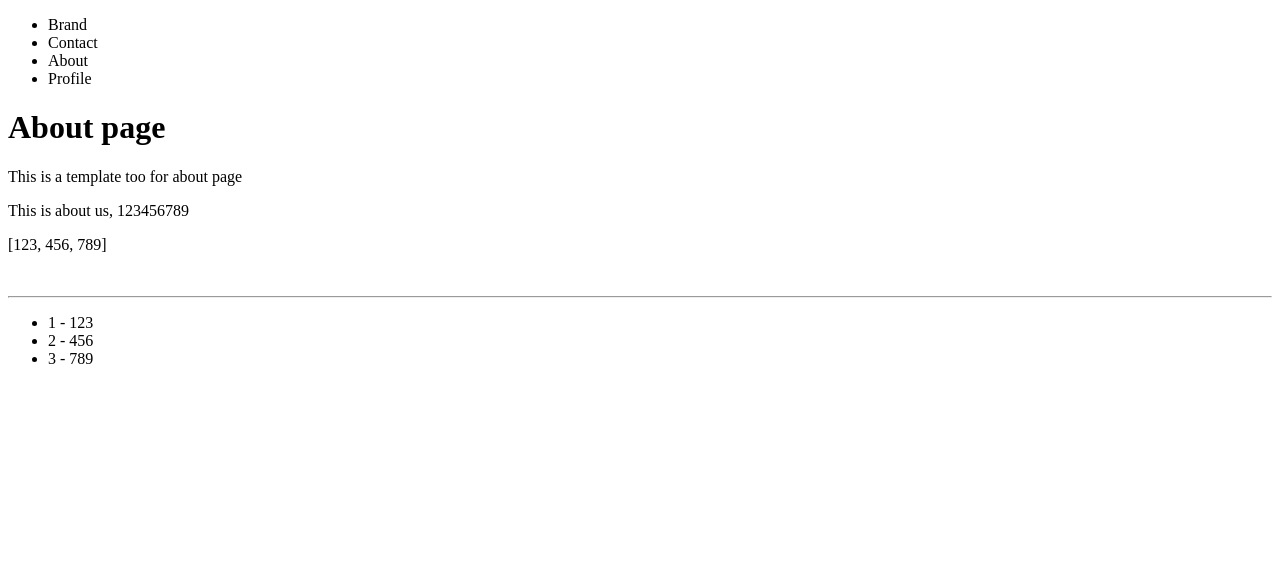
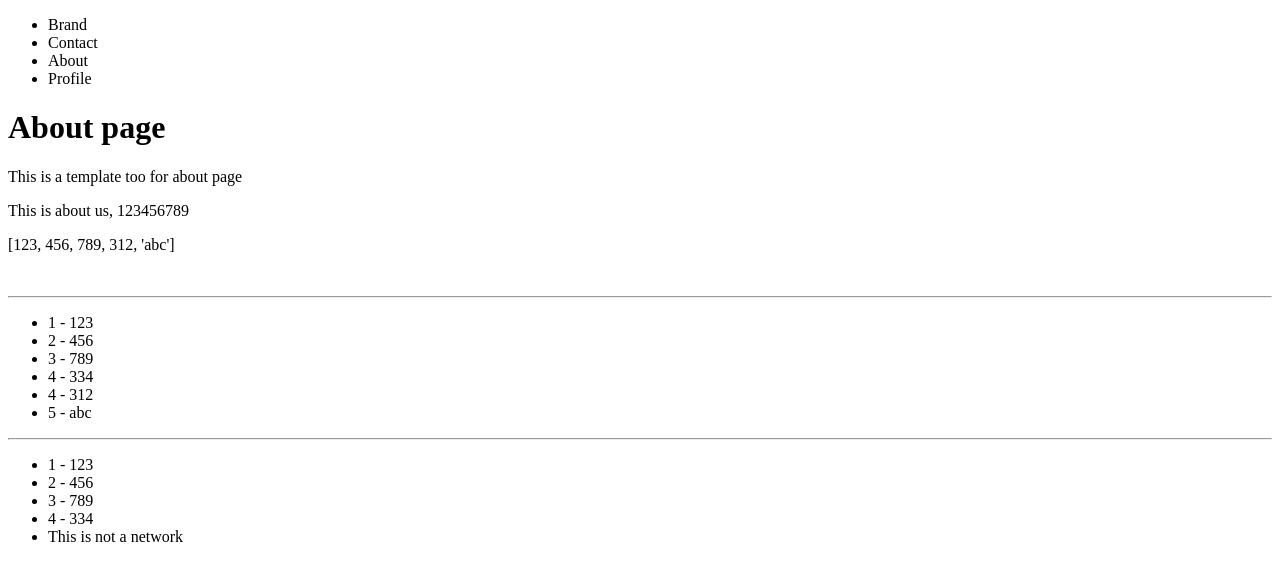
Before and after one commit to delissqt/django-ecommerce, a Django app: page /about/ in a window 1280 px wide. Shown: the top 581 px of the page. Run offline with Django 4.2, Linux system fonts and the light colour scheme.

Commit message:
Using If Conditions in a Template

```diff
--- a/src/pages/views.py
+++ b/src/pages/views.py
@@ -16,7 +16,8 @@ def about_view(request, *args, **kwargs):
     my_context = {
         "my_text": "This is about us",
         "my_number": 123456789,
-        "my_list": [123, 456, 789],
+        "this_is_true": True,
+        "my_list": [123, 456, 789, 312, 'abc'],
     }
 
     return render(request, "about.html", my_context)
--- a/src/templates/about.html
+++ b/src/templates/about.html
@@ -13,8 +13,25 @@
     <br/><hr/>
 
     <ul>
-        {%  for my_sub_item in my_list %}
-        <li>{{ forloop.counter }}  -  {{ my_sub_item }}</li>
+        {%  for abc in my_list %}
+            {% if abc == 312 %}
+                <li>{{ forloop.counter }}  -  {{ abc|add:22 }}</li>
+            {% endif %}
+        <li>{{ forloop.counter }}  -  {{ abc }}</li>
+        {% endfor %}
+    </ul>
+
+    <hr/>
+
+    <ul>
+        {%  for abc in my_list %}
+            {% if abc == 312 %}
+                <li>{{ forloop.counter }}  -  {{ abc|add:22 }}</li>
+            {% elif abc == "abc" %}
+                <li>This is not a network</li>
+            {% else %}
+                <li>{{ forloop.counter }}  -  {{ abc }}</li>
+            {% endif %}
         {% endfor %}
     </ul>
 
```
